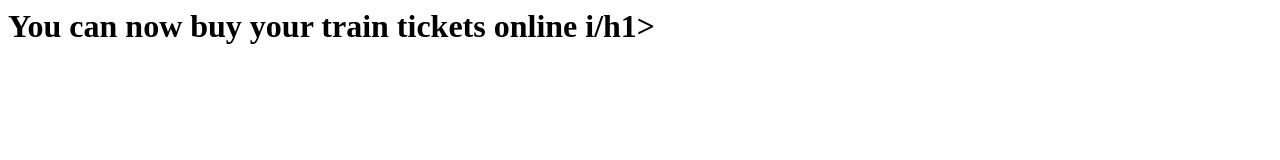
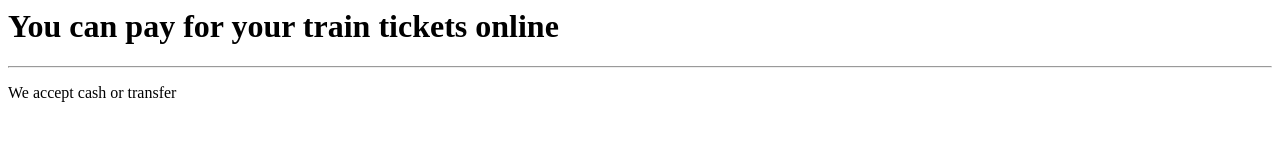
Before and after one commit to dominic2256/ticketapp, a plain HTML site: page pay.html in a window 1280 px wide. Drawn offline with Linux system fonts and the light colour scheme.

Commit message:
this is the second page

```diff
--- a/pay.html
+++ b/pay.html
@@ -1,11 +1,12 @@
 <doctype html>
 <html>
    <head>
-       <title>Buy your train tickets here</title>
+       <title>You can pay for your train tickets here</title>
    </head>
    <body>
-       <h1>You can now buy your train tickets online i/h1>
-
+       <h1>You can pay for your train tickets online </h1>
+	   <hr>
+        <p>We accept cash or transfer</p>
    </body>
 
 
```
